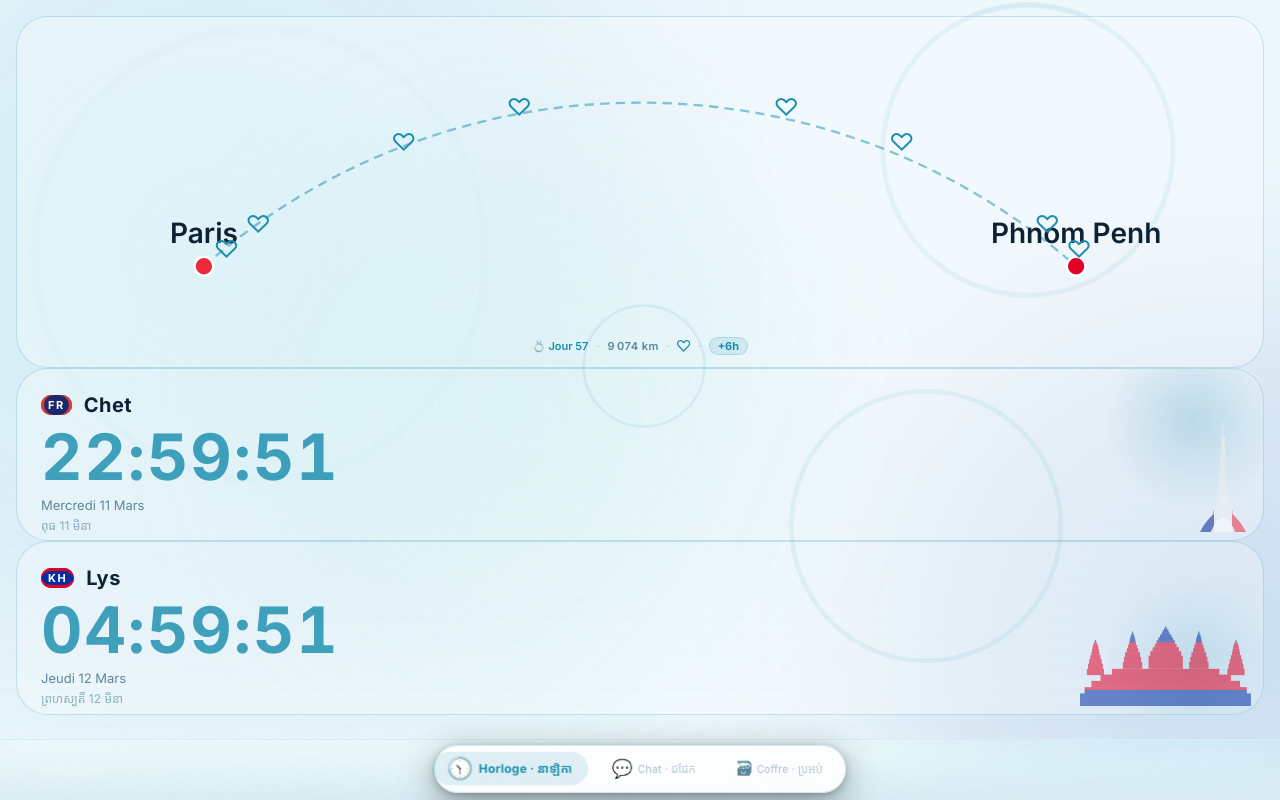
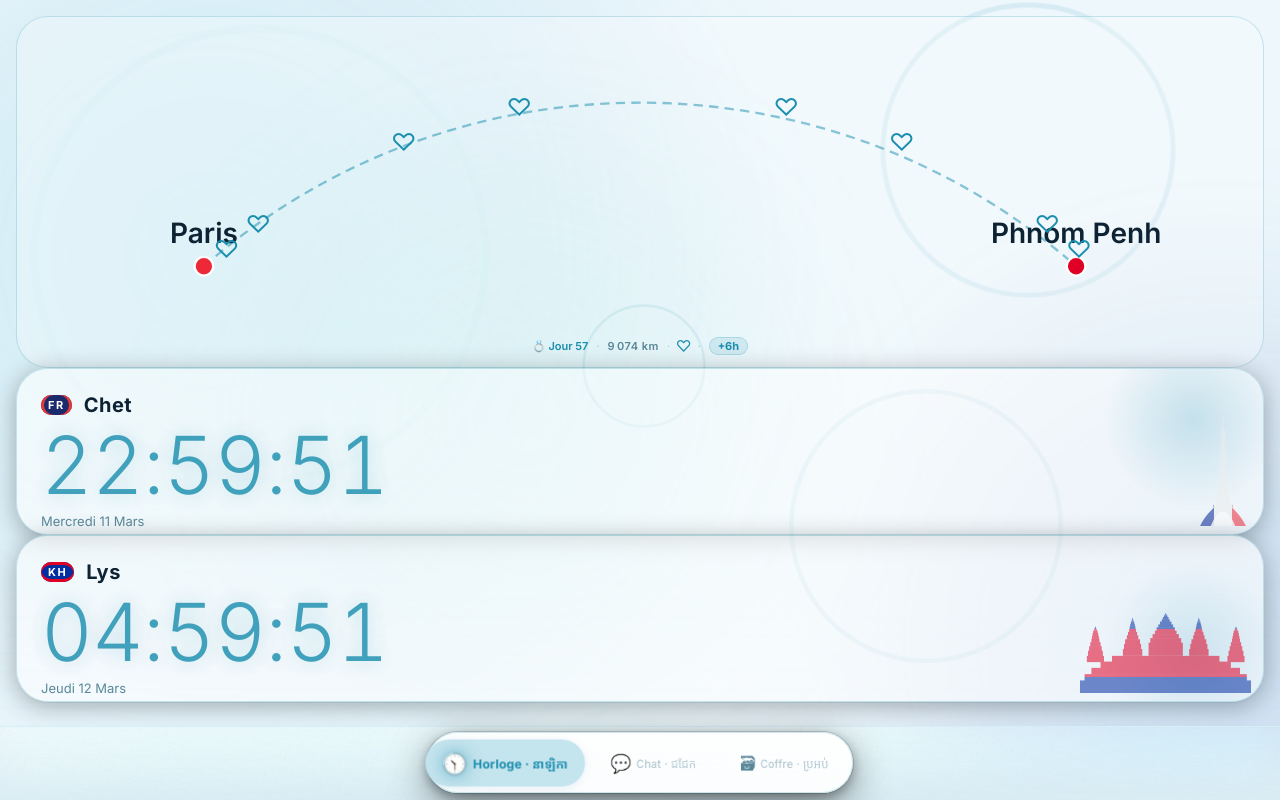
Before and after one commit to chetana/9074km, a SvelteKit app: page /horloge in a window 1280 px wide. Built offline with nearby package versions, Linux system fonts and the light colour scheme.

Commit message:
style: refonte CSS — palette 3 niveaux, bulles chat, dock, coffre, horloge

```diff
--- a/src/app.css
+++ b/src/app.css
@@ -1,13 +1,17 @@
 :root {
 	/* ── Couleurs — Sakura 🌸 ── */
-	--bg: #1A1520;
-	--card: #2A2235;
-	--accent: #F2A0B0;
-	--accent-warm: #E87090;
-	--on-accent: #1A1520;
-	--text: #F5F0F2;
-	--muted: #A898A8;
-	--border: rgba(242, 160, 176, 0.18);
+	--bg:      #12101A;   /* fond page — plus profond */
+	--surface: #1E1B2E;   /* cartes, panneaux */
+	--raised:  #2A2640;   /* éléments surélevés : input, chips */
+	--card:    #1E1B2E;   /* alias → --surface pour compat */
+	--accent:      #F4A0B8;
+	--accent-warm: #E8607A;
+	--accent-glow: rgba(244, 160, 184, 0.12);
+	--on-accent: #12101A;
+	--text:          #F0ECF4;
+	--text-secondary: #B8A8C4;
+	--muted:         #7A6888;
+	--border: rgba(244, 160, 184, 0.18);
 
 	/* ── Espacements ── */
 	--space-1: 0.25rem;   /* 4px  */
@@ -39,7 +43,7 @@
 	--shadow-sm:     0 1px 3px rgba(0,0,0,0.3), 0 1px 2px rgba(0,0,0,0.2);
 	--shadow-md:     0 4px 12px rgba(0,0,0,0.35), 0 2px 4px rgba(0,0,0,0.2);
 	--shadow-lg:     0 8px 24px rgba(0,0,0,0.4), 0 4px 8px rgba(0,0,0,0.25);
-	--shadow-accent: 0 4px 16px rgba(242,160,176,0.15);
+	--shadow-accent: 0 4px 16px rgba(244,160,184,0.18);
 
 	/* ── Transitions ── */
 	--transition: 0.22s ease;
@@ -96,36 +100,49 @@ textarea {
 @media (prefers-color-scheme: light) {
 	:root {
 		--bg:       #FFF5F7;
+		--surface:  #FFFFFF;
+		--raised:   #F5EEF2;
 		--card:     #FFFFFF;
-		--accent:   #D4607A;
-		--accent-warm: #C0405E;
+		--accent:       #D4607A;
+		--accent-warm:  #C0405E;
+		--accent-glow:  rgba(212, 96, 122, 0.10);
 		--on-accent: #FFFFFF;
-		--text:     #2A1520;
-		--muted:    #8A6878;
+		--text:          #2A1520;
+		--text-secondary: #6B4858;
+		--muted:         #8A6878;
 		--border:   rgba(212, 96, 122, 0.18);
 	}
 }
 
 /* ── Thème Nouvel An Khmer — Eau 💧 (1–20 avril) ── */
 .khmer-new-year {
-	--accent:        #58C4DC;
-	--accent-warm:   #35A8C8;
-	--bg:            #0B1A28;
-	--card:          #10243A;
-	--muted:         #6AAABB;
-	--border:        rgba(88, 196, 220, 0.18);
-	--shadow-accent: 0 4px 16px rgba(88, 196, 220, 0.2);
-	--on-accent:     #0B1A28;
+	--bg:            #081420;
+	--surface:       #0E2030;
+	--raised:        #162C42;
+	--card:          #0E2030;
+	--accent:        #4DBFD8;
+	--accent-warm:   #2AA0C0;
+	--accent-glow:   rgba(77, 191, 216, 0.12);
+	--on-accent:     #081420;
+	--text:          #E8F4F8;
+	--text-secondary: #8BBCC8;
+	--muted:         #5A8899;
+	--border:        rgba(77, 191, 216, 0.18);
+	--shadow-accent: 0 4px 16px rgba(77, 191, 216, 0.22);
 }
 
 @media (prefers-color-scheme: light) {
 	.khmer-new-year {
 		--bg:            #EDF7FC;
+		--surface:       #FFFFFF;
+		--raised:        #E0F2F8;
 		--card:          #FFFFFF;
 		--accent:        #1A8EAE;
 		--accent-warm:   #0F6E8E;
+		--accent-glow:   rgba(26, 142, 174, 0.10);
 		--on-accent:     #FFFFFF;
 		--text:          #0D2233;
+		--text-secondary: #3A6878;
 		--muted:         #5A8899;
 		--border:        rgba(26, 142, 174, 0.2);
 	}
@@ -273,3 +290,53 @@ textarea {
 	background-size: 200% 100%;
 	animation: shimmer 1.6s ease-in-out infinite;
 }
+
+/* ── Micro-interactions globales ── */
+
+/* Supprime le flash bleu natif sur mobile */
+button, [role="button"], a {
+	-webkit-tap-highlight-color: transparent;
+	user-select: none;
+}
+
+/* Feedback tactile immédiat sur tous les boutons */
+button:active, [role="button"]:active {
+	transform: scale(0.94);
+	transition: transform 0.08s ease;
+}
+
+/* Focus clavier visible, pas au touch */
+:focus-visible {
+	outline: 2px solid var(--accent);
+	outline-offset: 3px;
+	border-radius: 6px;
+}
+:focus:not(:focus-visible) {
+	outline: none;
+}
+
+/* Scrollbars fines aux couleurs de l'app */
+::-webkit-scrollbar {
+	width: 3px;
+	height: 3px;
+}
+::-webkit-scrollbar-track {
+	background: transparent;
+}
+::-webkit-scrollbar-thumb {
+	background: color-mix(in srgb, var(--accent) 28%, transparent);
+	border-radius: 99px;
+}
+::-webkit-scrollbar-thumb:hover {
+	background: color-mix(in srgb, var(--accent) 50%, transparent);
+}
+
+/* Sélection de texte dans les couleurs de l'app */
+::selection {
+	background: color-mix(in srgb, var(--accent) 28%, transparent);
+	color: var(--text);
+}
+::-moz-selection {
+	background: color-mix(in srgb, var(--accent) 28%, transparent);
+	color: var(--text);
+}
--- a/src/routes/+layout.svelte
+++ b/src/routes/+layout.svelte
@@ -152,15 +152,16 @@
 		display: flex;
 		gap: var(--space-1);
 		padding: 0.45rem 0.5rem;
-		background: color-mix(in srgb, var(--card) 88%, transparent);
+		background: color-mix(in srgb, var(--surface) 92%, transparent);
 		backdrop-filter: blur(28px);
 		-webkit-backdrop-filter: blur(28px);
-		border: 1px solid color-mix(in srgb, var(--accent) 18%, transparent);
+		border: 1px solid color-mix(in srgb, var(--accent) 20%, transparent);
 		border-radius: 2rem;
 		box-shadow:
-			0 10px 36px rgba(0, 0, 0, 0.38),
-			0 2px 8px rgba(0, 0, 0, 0.22),
-			inset 0 1px 0 rgba(255, 255, 255, 0.07);
+			0 12px 40px rgba(0, 0, 0, 0.45),
+			0 4px 12px rgba(0, 0, 0, 0.3),
+			inset 0 1px 0 rgba(255, 255, 255, 0.08),
+			0 0 0 1px rgba(0, 0, 0, 0.15);
 		perspective: 560px;
 	}
 
@@ -171,7 +172,8 @@
 		align-items: center;
 		justify-content: center;
 		gap: 0.35rem;
-		padding: 0.4rem 0.9rem;
+		padding: 0.5rem 1rem;    /* +padding vertical → meilleur tap target */
+		min-height: 2.75rem;     /* 44px tap target */
 		border-radius: 1.5rem;
 		color: var(--muted);
 		min-width: 0;
@@ -181,18 +183,20 @@
 		transition:
 			transform 0.44s cubic-bezier(0.34, 1.2, 0.64, 1),
 			color 0.3s,
-			background 0.3s;
+			background 0.3s,
+			box-shadow 0.3s;
 	}
 
 	.tab.active {
 		color: var(--accent);
-		background: color-mix(in srgb, var(--accent) 13%, transparent);
+		background: color-mix(in srgb, var(--accent) 14%, var(--raised));
 		transform: rotateY(0deg) translateZ(22px) scale(1.03);
+		box-shadow: 0 2px 10px var(--accent-glow);
 	}
 
 	.tab:not(.active):hover {
-		color: var(--text);
-		background: color-mix(in srgb, var(--accent) 6%, transparent);
+		color: var(--text-secondary);
+		background: color-mix(in srgb, var(--accent) 7%, transparent);
 	}
 
 	.tab:active {
@@ -214,11 +218,12 @@
 	}
 
 	.tab.active .icon {
-		transform: scale(1.1);
+		transform: scale(1.12);
+		filter: drop-shadow(0 0 6px color-mix(in srgb, var(--accent) 50%, transparent));
 	}
 
 	.label {
-		font-size: 0.7rem;
+		font-size: 0.72rem;   /* légèrement plus lisible */
 		font-weight: 500;
 		letter-spacing: 0.2px;
 		white-space: nowrap;
@@ -229,5 +234,6 @@
 	.tab.active .label {
 		opacity: 1;
 		font-weight: 700;
+		letter-spacing: 0.1px;
 	}
 </style>
--- a/src/routes/coffre/components/DayList.svelte
+++ b/src/routes/coffre/components/DayList.svelte
@@ -97,27 +97,30 @@
 		display: flex;
 		align-items: center;
 		gap: var(--space-3);
-		background: var(--card);
+		background: var(--surface);
 		border: 1px solid var(--border);
+		border-left: 3px solid color-mix(in srgb, var(--accent) 35%, transparent);
 		border-radius: var(--radius-md);
-		padding: var(--space-4);
+		padding: var(--space-3) var(--space-4);
 		text-align: left;
-		transition: border-color var(--transition), transform var(--transition), box-shadow var(--transition);
+		transition: border-color var(--transition), transform var(--transition), box-shadow var(--transition), background var(--transition);
 		width: 100%;
 		box-shadow: var(--shadow-sm);
 	}
 
 	.card:hover {
-		border-color: color-mix(in srgb, var(--accent) 60%, transparent);
-		transform: translateY(-2px);
-		box-shadow: var(--shadow-md), var(--shadow-accent);
+		background: color-mix(in srgb, var(--accent) 5%, var(--surface));
+		border-color: color-mix(in srgb, var(--accent) 50%, transparent);
+		border-left-color: var(--accent);
+		transform: translateX(3px);
+		box-shadow: var(--shadow-md);
 	}
 
 	.info {
 		flex: 1;
 		display: flex;
 		flex-direction: column;
-		gap: var(--space-1);
+		gap: 3px;
 	}
 
 	.label {
@@ -127,8 +130,15 @@
 	}
 
 	.count {
+		display: inline-flex;
+		align-items: center;
 		font-size: var(--fs-xs);
 		color: var(--muted);
+		background: color-mix(in srgb, var(--accent) 8%, transparent);
+		border: 1px solid color-mix(in srgb, var(--accent) 15%, transparent);
+		border-radius: var(--radius-full);
+		padding: 1px 8px;
+		width: fit-content;
 	}
 
 	.loading {
@@ -137,7 +147,12 @@
 
 	.arrow {
 		font-size: var(--fs-xl);
-		color: var(--muted);
+		color: color-mix(in srgb, var(--accent) 40%, var(--muted));
+		transition: transform 0.2s;
+	}
+
+	.card:hover .arrow {
+		transform: translateX(2px);
 	}
 
 	@keyframes card-in {
--- a/src/routes/horloge/+page.svelte
+++ b/src/routes/horloge/+page.svelte
@@ -345,7 +345,7 @@
 	/* ── Cartes ── */
 	.clock-card {
 		position: relative;
-		background: color-mix(in srgb, var(--card) 30%, transparent);
+		background: color-mix(in srgb, var(--surface) 60%, transparent);
 		border: 1px solid color-mix(in srgb, var(--accent) 22%, transparent);
 		border-radius: var(--radius-2xl);
 		padding: var(--space-6) var(--space-6) var(--space-6);
@@ -354,6 +354,7 @@
 		gap: var(--space-2);
 		overflow: hidden;
 		flex: 1;
+		box-shadow: 0 4px 24px rgba(0,0,0,0.3), 0 1px 0 color-mix(in srgb, var(--accent) 10%, transparent);
 	}
 
 	.landmark {
@@ -432,18 +433,21 @@
 	}
 
 	.time {
-		font-size: clamp(2.625rem, 12vw, 4rem);
-		font-weight: 800;
+		font-size: clamp(3.2rem, 15vw, 5rem);   /* +25% plus grand */
+		font-weight: 200;                          /* ultra-light — plus élégant */
 		color: var(--accent);
 		font-variant-numeric: tabular-nums;
-		letter-spacing: 2px;
+		letter-spacing: -0.01em;
 		line-height: 1;
 		animation: pulse-text 1s ease-in-out infinite alternate;
+		text-shadow:
+			0 0 40px color-mix(in srgb, var(--accent) 45%, transparent),
+			0 0 80px color-mix(in srgb, var(--accent) 20%, transparent);
 	}
 
 	@keyframes pulse-text {
-		from { opacity: 1; }
-		to   { opacity: 0.82; }
+		from { opacity: 1;    text-shadow: 0 0 40px color-mix(in srgb, var(--accent) 45%, transparent), 0 0 80px color-mix(in srgb, var(--accent) 20%, transparent); }
+		to   { opacity: 0.82; text-shadow: 0 0 20px color-mix(in srgb, var(--accent) 25%, transparent), 0 0 40px color-mix(in srgb, var(--accent) 10%, transparent); }
 	}
 
 	.dates {
@@ -465,10 +469,15 @@
 	}
 
 	.status {
-		display: flex;
+		display: inline-flex;
 		align-items: center;
 		gap: var(--space-2);
-		margin-top: var(--space-1);
+		margin-top: var(--space-2);
+		padding: 6px 14px;
+		border-radius: var(--radius-full);
+		background: color-mix(in srgb, var(--accent) 8%, var(--surface));
+		border: 1px solid color-mix(in srgb, var(--accent) 16%, transparent);
+		width: fit-content;
 	}
 
 	.status-icon {
@@ -477,8 +486,9 @@
 	}
 
 	.status-text {
-		font-size: var(--fs-base);
-		color: var(--text);
+		font-size: var(--fs-md);
+		color: var(--text-secondary);
+		line-height: 1.4;
 	}
 
 
```
Also changed, not shown: src/routes/chat/+page.svelte (+40 -38 lines), src/routes/coffre/components/FileTile.svelte (+40 -12 lines).
